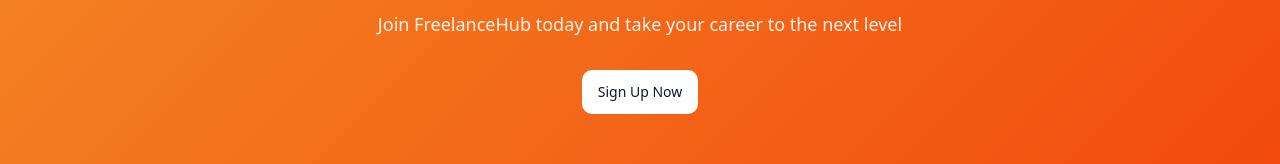
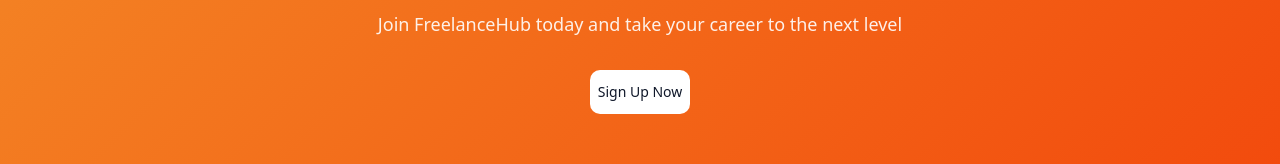
Before and after one commit to Shri1927/Freelancer-job-MarketPlace, a React (Vite) app in the folder Frontend/: page / in a window 1280 px wide. Shown: the part 3723-3887 px from the top of the page. Built offline with nearby package versions, Linux system fonts and the light colour scheme.

Commit message:
Fix button size padding for large variant

```diff
--- a/Frontend/src/components/ui/button.tsx
+++ b/Frontend/src/components/ui/button.tsx
@@ -19,7 +19,7 @@ const buttonVariants = cva(
       size: {
         default: "h-10 px-4 py-2",
         sm: "h-9 rounded-md px-3 py-4",
-        lg: "h-11 rounded-md p-4",
+        lg: "h-11 rounded-md p-2",
         icon: "h-10 w-10",
       },
     },
```
